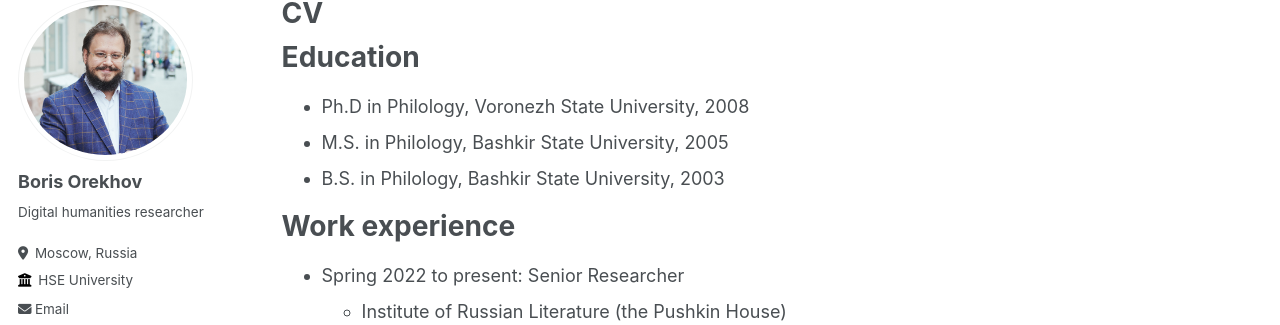
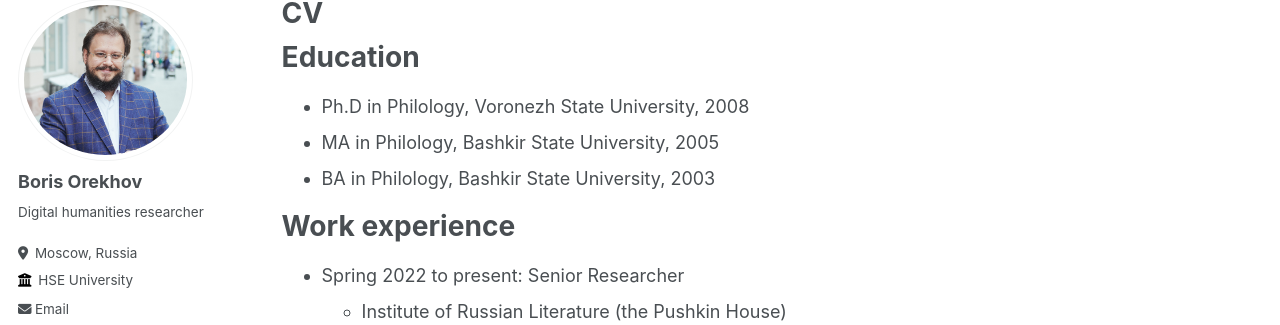
Before and after one commit to nevmenandr/homepage, a Jekyll site: the page built from _pages/cv.md, in a window 1280 px wide and 900 px high. Shown: the part 107-432 px from the top of the window. Built offline with Jekyll 4.4.1, drawn with Linux system fonts in a browser that asks for light colours; some web fonts are replaced.

Commit message:
Update cv.md

```diff
--- a/_pages/cv.md
+++ b/_pages/cv.md
@@ -12,8 +12,8 @@ redirect_from:
 Education
 ======
 * Ph.D in Philology, Voronezh State University, 2008
-* M.S. in Philology, Bashkir State University, 2005
-* B.S. in Philology, Bashkir State University, 2003
+* MA in Philology, Bashkir State University, 2005
+* BA in Philology, Bashkir State University, 2003
 
 Work experience
 ======
```
